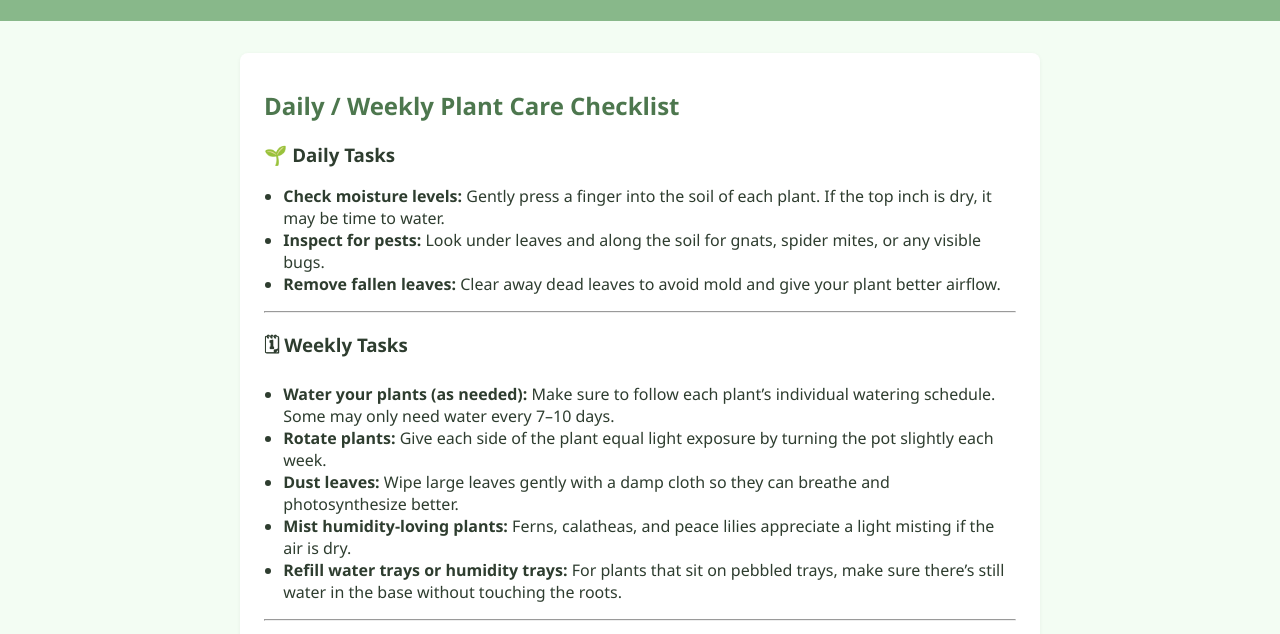
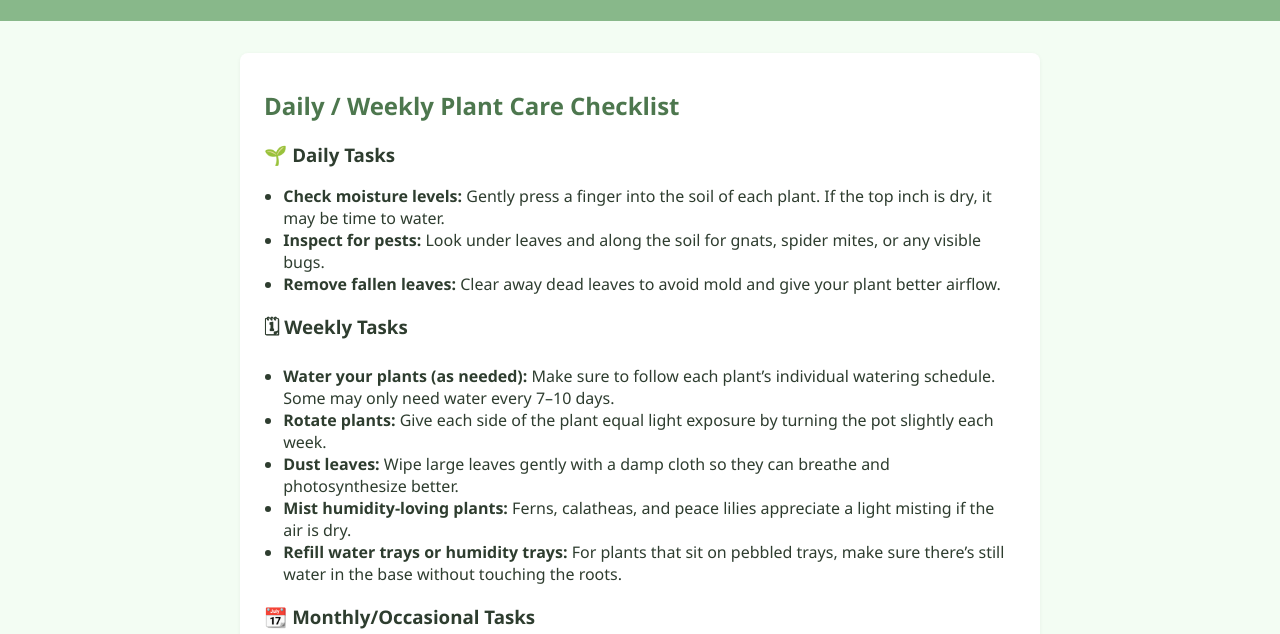
Before and after one commit to rahrahkel/plantproject, a plain HTML site: page checklist.html in a window 1280 px wide. Shown: the part 135-769 px from the top of the page. Drawn offline with Linux system fonts and the light colour scheme.

Commit message:
Update checklist.html

```diff
--- a/checklist.html
+++ b/checklist.html
@@ -36,7 +36,7 @@
           <strong>Remove fallen leaves:</strong> Clear away dead leaves to avoid mold and give your plant better airflow.
         </li>
       </ul>
-  <p><hr></p>
+  <p>
       <h3>🗓 Weekly Tasks</h3>
       <ul>
         <li>
@@ -55,7 +55,7 @@
           <strong>Refill water trays or humidity trays:</strong> For plants that sit on pebbled trays, make sure there’s still water in the base without touching the roots.
         </li>
       </ul>
-    <p><hr></p>
+    <p>
       <h3>📆 Monthly/Occasional Tasks</h3>
       <ul>
         <li>
```
